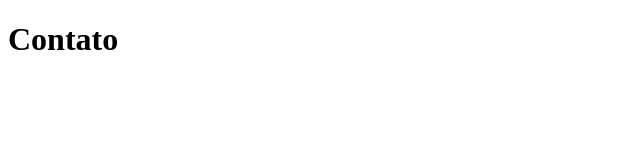
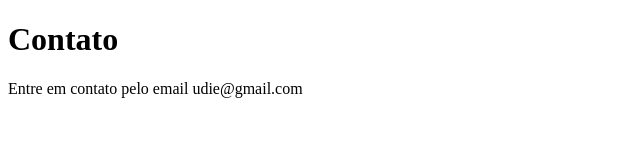
Before and after one commit to UdielOliveira/Sistema-De-Cadastro, a plain HTML site: page contato.html in a window 1280 px wide. Shown: the whole page, without its empty margins (0-640 px from the left). Drawn offline with Linux system fonts and the light colour scheme.

Commit message:
Adicionando o email de Contato a página

```diff
--- a/contato.html
+++ b/contato.html
@@ -8,5 +8,6 @@
 </head>
 <body>
     <h1>Contato</h1>
+    <p>Entre em contato pelo email udie@gmail.com</p>
 </body>
 </html>
```
